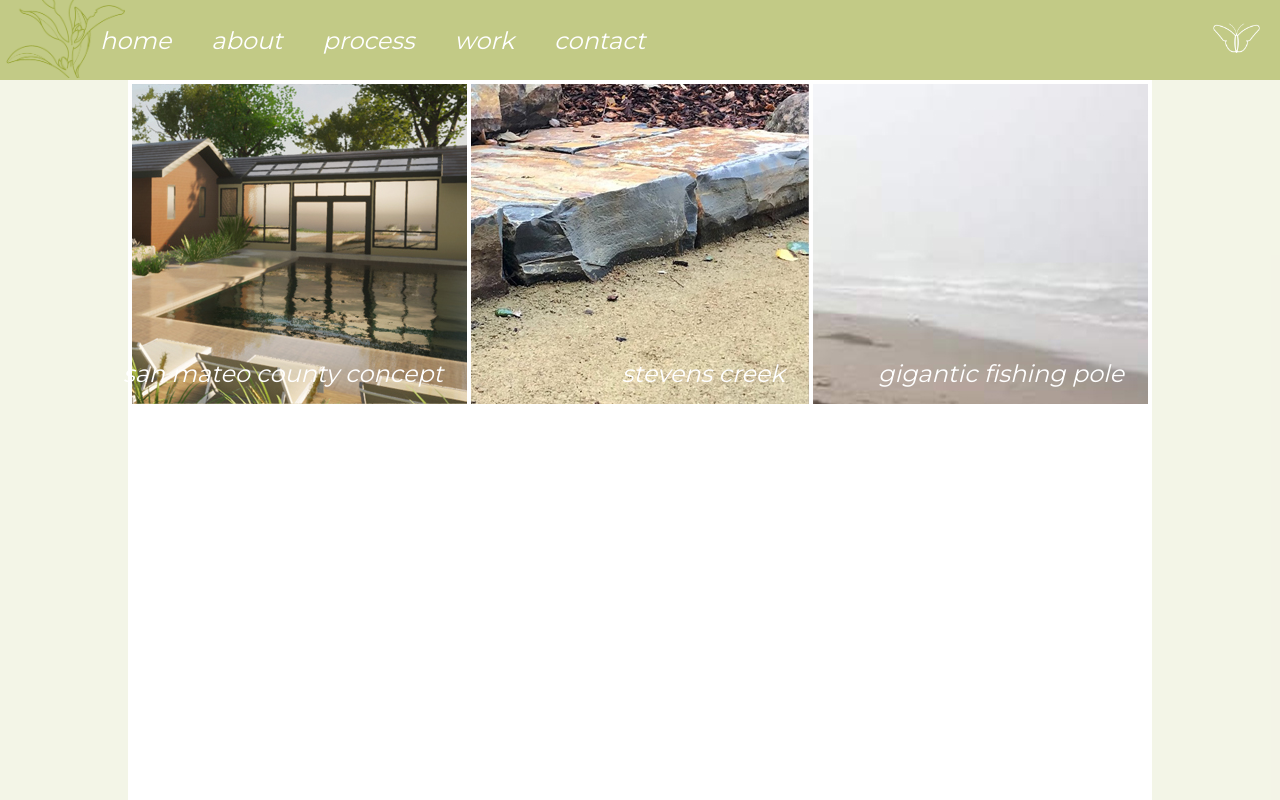
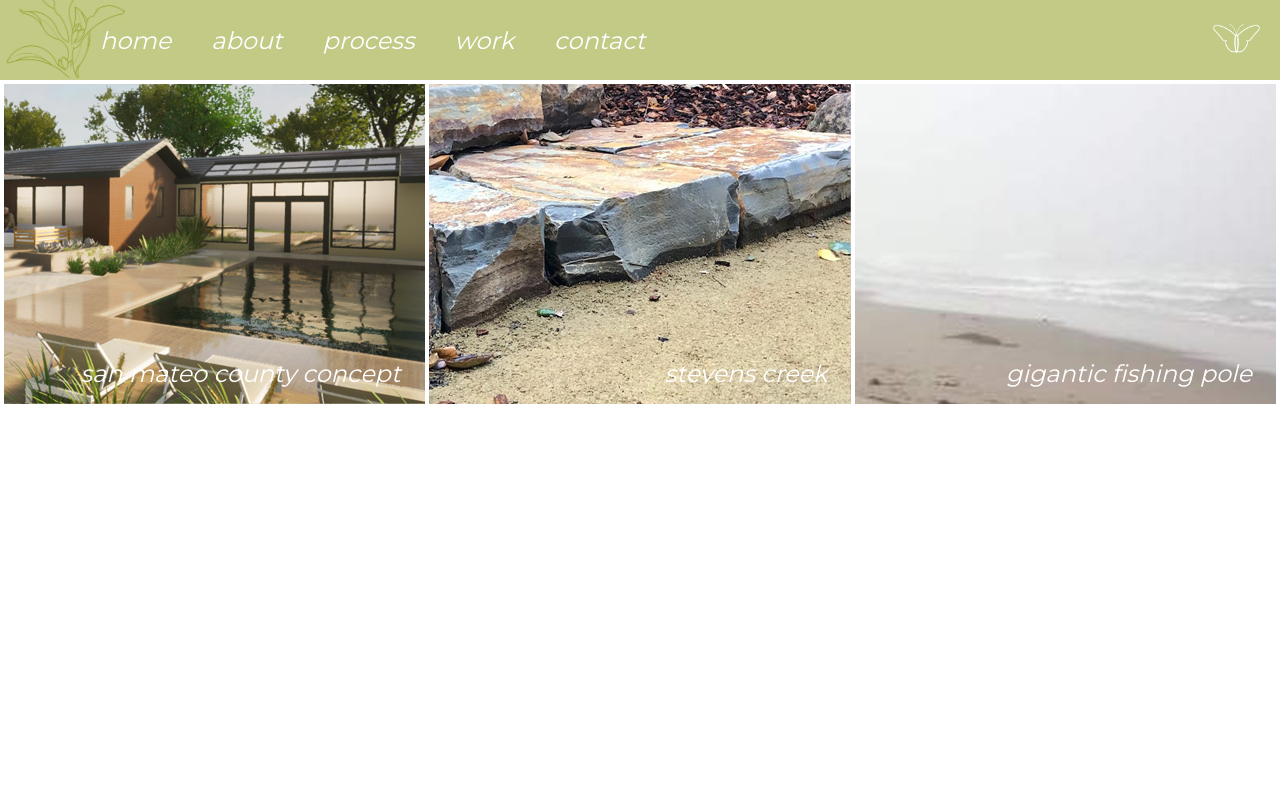
Before and after one commit to kmart2k1/bendiga, a React (Create React App) app in the folder bendiga-ui/: page /work in a window 1280 px wide. Shown: the top 800 px of the page. Built offline with nearby package versions, Linux system fonts and the light colour scheme.

Commit message:
ui fixes

```diff
--- a/bendiga-ui/src/components/work/index.js
+++ b/bendiga-ui/src/components/work/index.js
@@ -9,8 +9,6 @@ import { DoubleP } from '../common/textComponents'
 
 const useStyles = createUseStyles((theme) => ({
   container: {
-    backgroundColor: 'rgba(194,202,134,.2)',
-    padding: '0 10%',
     fontFamily: 'Montserrat, sans-serif',
     color: '#666666',
   },
```
